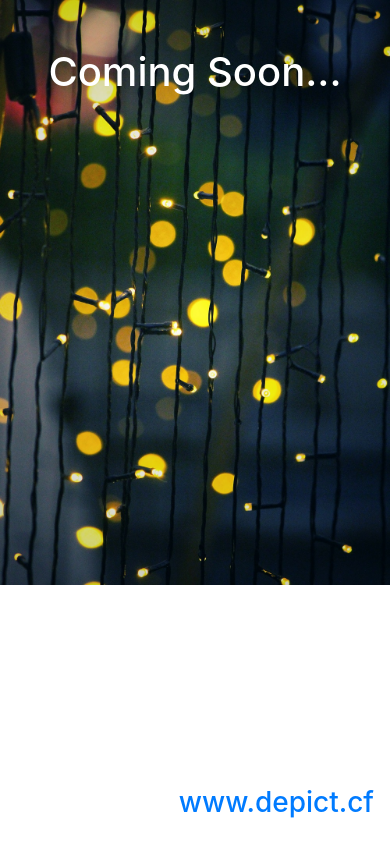
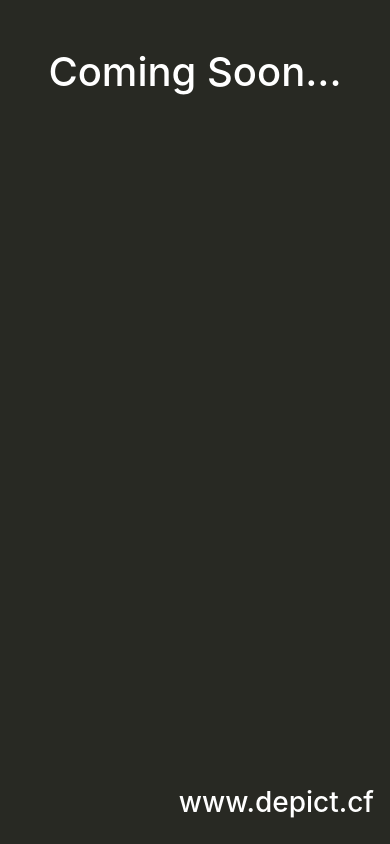
Before and after one commit to depict/depict, a PHP site: page / in a window 390 px wide. Run offline with PHP 8.4, Linux system fonts and the light colour scheme.

Commit message:
Add files via upload

```diff
--- a/css/style.css
+++ b/css/style.css
@@ -1,8 +1,26 @@
 /*Base Css*/
 body{transition-duration: 1s;}
 body{background-image: url('../img/daylight-environment-forest-idyllic-459225.jpg'); background-size: cover;background-repeat: no-repeat;}
+footer h3 a{color: #000!important;}
 
 @media(max-width: 960px)
 {
 	body{background-image: url('../img/bg.jpg'); background-size: 100%;background-repeat: no-repeat;color: #fff;}
+	footer h3 a{color: #fff!important;}
+	footer a{color: #fff!important;}
 }
+
+@media(max-width: 460px)
+{
+	body{background-image: unset;background-color: #282923;color: #fff;}
+}
+/*header{background-image: url('../upload/daylight-environment-forest-idyllic-459225.jpg'); background-size: 100%;background-repeat: no-repeat;width: 100%;height: 400px;}
+header nav{background-color: transparent;}
+header nav .fixed-top{top: 5px;background-color: red;}
+section{padding: 20px;}
+img{width: 100%;height: 100%;}
+.row{margin-bottom: 20px;}
+.col-sm-3{height: 200px;position: relative;}
+.download{position: absolute;bottom: 10px;z-index: 10;text-align: right;color: #fff;right: 30px;opacity: 0.0; transition-duration: 1s;}
+.b{border: 2px solid black;}
+.col-sm-3:hover .download{opacity: 1.0;}*/
```
